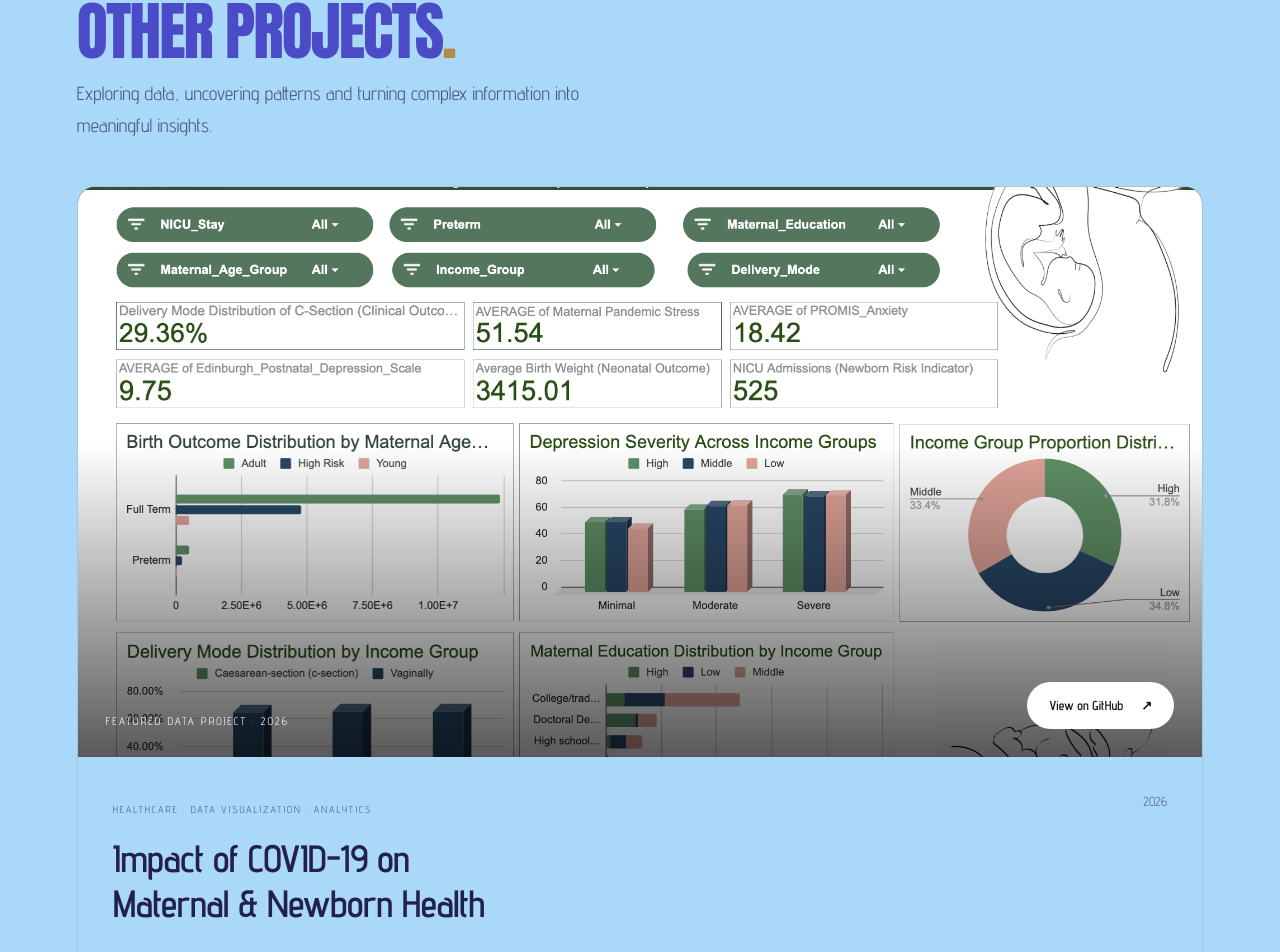
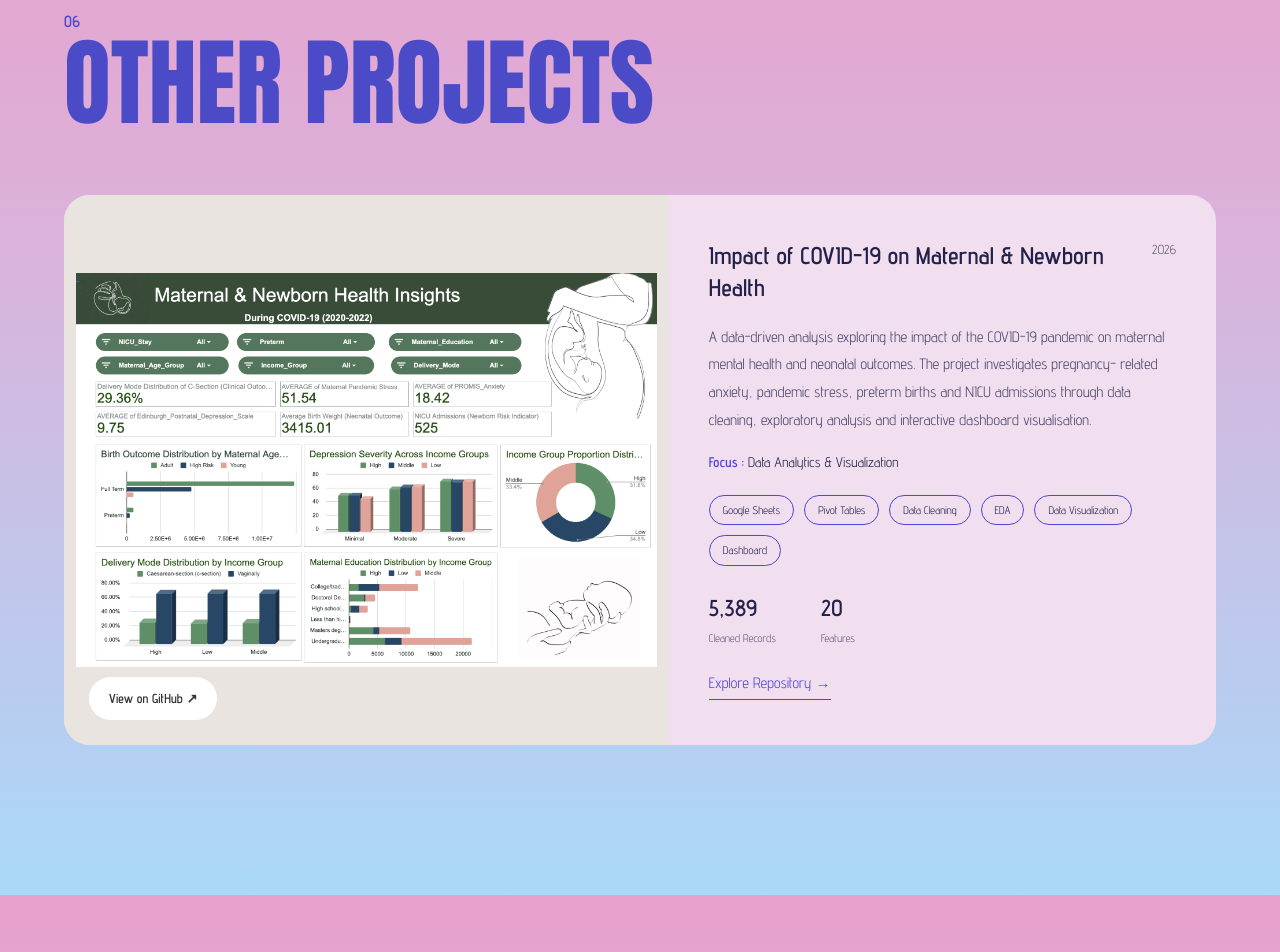
Before and after one commit to connectwithvanshika/ui-ux-portfolio, a React (Vite) app: page / in a window 1280 px wide. Shown: the part 4415-5367 px from the top of the page. Built offline with nearby package versions, Linux system fonts and the light colour scheme.

Commit message:
added project 2 image

```diff
--- a/src/components/Sections.jsx
+++ b/src/components/Sections.jsx
@@ -236,33 +236,18 @@ export function Contact() {
 
 
 
+
 export function OtherProjects() {
   return (
-    <section id="other-projects" className="other-projects">
-
-      <div className="section-heading">
-        <span className="eyebrow">BEYOND THE INTERFACE / DATA ANALYTICS</span>
-        <h2>Other Projects<span>.</span></h2>
-        <p>
-          Exploring data, uncovering patterns and turning
-          complex information into meaningful insights.
-        </p>
-      </div>
-
+    <Section id="other-projects" n="06" title="Other Projects">
       <article className="featured-data-project">
 
-        {/* Project Image */}
+        {/* Left: Full Dashboard Image */}
         <div className="featured-project-image">
-
           <img
             src={dashboard}
-            alt="Maternal and newborn health analytics dashboard"
+            alt="Maternal and Newborn Health Dashboard"
           />
-
-          <div className="featured-image-overlay">
-            <span className="featured-label">
-              FEATURED DATA PROJECT · 2026
-            </span>
 
           <a
             href="https://github.com/connectwithvanshika/SectionC_Group6_Pregnant_Women_COVID19"
@@ -270,39 +255,43 @@ export function OtherProjects() {
             rel="noopener noreferrer"
             className="github-project-button"
           >
-              View on GitHub <span>↗</span>
+            View on GitHub ↗
           </a>
         </div>
 
-        </div>
-
-        {/* Project Information */}
+        {/* Right: Project Details */}
         <div className="featured-project-info">
 
           <div className="featured-project-heading">
-            <div>
-              <span className="project-category">
-                HEALTHCARE · DATA VISUALIZATION · ANALYTICS
-              </span>
-
-              <h3>
-                Impact of COVID-19 on
-                <br />
-                Maternal & Newborn Health
-              </h3>
+            <h3>Impact of COVID-19 on Maternal & Newborn Health</h3>
+            <span>2026</span>
           </div>
 
-            <span className="project-date">2026</span>
+          <p>
+            A data-driven analysis exploring the impact of the
+            COVID-19 pandemic on maternal mental health and
+            neonatal outcomes. The project investigates pregnancy-
+            related anxiety, pandemic stress, preterm births and
+            NICU admissions through data cleaning, exploratory
+            analysis and interactive dashboard visualisation.
+          </p>
+
+          <div className="project-role">
+            <strong>Focus :</strong> Data Analytics & Visualization
           </div>
 
-          <p className="featured-project-description">
-            A data-driven analysis of the impact of the COVID-19
-            pandemic on maternal mental health and neonatal
-            outcomes. Exploring pregnancy-related anxiety,
-            pandemic stress, preterm births and NICU admissions
-            through data cleaning, exploratory analysis and
-            interactive dashboards.
-          </p>
+          <div className="project-tools">
+            {[
+              'Google Sheets',
+              'Pivot Tables',
+              'Data Cleaning',
+              'EDA',
+              'Data Visualization',
+              'Dashboard'
+            ].map(tool => (
+              <span key={tool}>{tool}</span>
+            ))}
+          </div>
 
           <div className="project-highlights">
             <div>
@@ -314,35 +303,19 @@ export function OtherProjects() {
               <strong>20</strong>
               <span>Features</span>
             </div>
-
-            <div>
-              <strong>9.78%</strong>
-              <span>NICU Admission Rate</span>
           </div>
 
-            <div>
-              <strong>19.4%</strong>
-              <span>Preterm Birth Rate</span>
-            </div>
-          </div>
-
-          <div className="featured-project-tools">
-            {[
-              'Google Sheets',
-              'Pivot Tables',
-              'Data Cleaning',
-              'EDA',
-              'Data Visualization',
-              'Dashboard Design'
-            ].map(tool => (
-              <span key={tool}>{tool}</span>
-            ))}
-          </div>
+          <a
+            href="https://github.com/connectwithvanshika/SectionC_Group6_Pregnant_Women_COVID19"
+            target="_blank"
+            rel="noopener noreferrer"
+            className="project-link"
+          >
+            Explore Repository →
+          </a>
 
         </div>
-
       </article>
-
-    </section>
+    </Section>
   );
 }
--- a/src/styles.css
+++ b/src/styles.css
@@ -609,89 +609,50 @@ blockquote{font-family:var(--disp);color:var(--ind);font-size:clamp(24px,3vw,36p
 
 
 
-.other-projects {
-  padding: 100px 6%;
+.featured-data-project {
+  display: grid;
+  grid-template-columns: 1.05fr 0.95fr;
+  width: 100%;
+  min-height: 455px;
+  border-radius: 26px;
+  overflow: hidden;
+  background: var(--panel, #f1dfef);
 }
 
-.other-projects .section-heading {
-  margin-bottom: 45px;
-}
-
-.other-projects .section-heading h2 {
-  font-size: clamp(2.5rem, 5vw, 4.5rem);
-  letter-spacing: -2px;
-  margin: 14px 0;
-}
-
-.other-projects .section-heading h2 span {
-  color: #b58a45;
-}
-
-.other-projects .section-heading p {
-  max-width: 520px;
-  opacity: 0.7;
-  line-height: 1.7;
-}
-
-/* Featured Card */
-
-.featured-data-project {
-  border: 1px solid rgba(128,128,128,0.2);
-  border-radius: 18px;
-  overflow: hidden;
-}
-
-/* Large Project Image */
+/* Image container */
 
 .featured-project-image {
-  width: 100%;
-  height: clamp(300px, 48vw, 570px);
   position: relative;
+  min-width: 0;
+  min-height: 455px;
+  background: #e9e4e0;
+  display: flex;
+  align-items: center;
+  justify-content: center;
   overflow: hidden;
-  background: #1b2630;
 }
 
 .featured-project-image img {
   width: 100%;
   height: 100%;
-  object-fit: cover;
+  position: absolute;
+  inset: 0;
+  object-fit: contain;
   object-position: center;
-  display: block;
-  transition: transform 0.6s ease;
+  padding: 12px;
 }
 
-.featured-data-project:hover .featured-project-image img {
-  transform: scale(1.025);
-}
-
-.featured-image-overlay {
-  position: absolute;
-  inset: 0;
-  padding: 28px;
-  display: flex;
-  align-items: flex-end;
-  justify-content: space-between;
-  background: linear-gradient(
-    to top,
-    rgba(0,0,0,0.65),
-    transparent 55%
-  );
-}
-
-.featured-label {
-  color: white;
-  font-size: 11px;
-  letter-spacing: 2px;
-}
+/* GitHub button */
 
 .github-project-button {
-  display: inline-flex;
-  align-items: center;
-  gap: 18px;
-  padding: 14px 22px;
-  border-radius: 50px;
-  background: white;
-  color: #171717;
+  position: absolute;
+  bottom: 25px;
+  left: 25px;
+  z-index: 2;
+  padding: 12px 20px;
+  background: #fff;
+  color: #333;
+  border-radius: 30px;
   text-decoration: none;
   font-size: 13px;
   font-weight: 600;
@@ -699,122 +660,120 @@ blockquote{font-family:var(--disp);color:var(--ind);font-size:clamp(24px,3vw,36p
 }
 
 .github-project-button:hover {
-  background: #b58a45;
+  background: #252525;
   color: white;
 }
 
-/* Project Details */
+/* Right content */
 
 .featured-project-info {
-  padding: 35px;
+  padding: 45px 40px;
+  display: flex;
+  flex-direction: column;
+  justify-content: center;
 }
 
 .featured-project-heading {
   display: flex;
+  align-items: flex-start;
   justify-content: space-between;
-  gap: 20px;
-}
-
-.project-category {
-  font-size: 10px;
-  letter-spacing: 1.8px;
-  opacity: 0.65;
+  gap: 12px;
 }
 
 .featured-project-heading h3 {
-  font-size: clamp(25px, 4vw, 38px);
-  letter-spacing: -1px;
-  line-height: 1.2;
-  margin: 15px 0;
+  font-size: 24px;
+  line-height: 1.35;
+  margin: 0 0 18px;
 }
 
-.project-date {
+.featured-project-heading span {
   font-size: 13px;
-  opacity: 0.6;
+  white-space: nowrap;
+  opacity: 0.7;
 }
 
-.featured-project-description {
-  max-width: 850px;
-  font-size: 14px;
-  line-height: 1.9;
-  opacity: 0.75;
-  margin: 15px 0 30px;
+.featured-project-info p {
+  font-size: 15px;
+  line-height: 1.85;
+  margin: 0 0 18px;
+  opacity: 0.8;
 }
 
-/* Project Statistics */
+.project-role {
+  font-size: 14px;
+  margin-bottom: 22px;
+}
+
+.project-role strong {
+  color: var(--accent, #5146d8);
+}
+
+/* Tools */
+
+.project-tools {
+  display: flex;
+  flex-wrap: wrap;
+  gap: 10px;
+  margin-bottom: 25px;
+}
+
+.project-tools span {
+  padding: 6px 13px;
+  border: 1px solid var(--accent, #5146d8);
+  border-radius: 30px;
+  font-size: 11px;
+}
+
+/* Highlights */
 
 .project-highlights {
-  display: grid;
-  grid-template-columns: repeat(4, 1fr);
-  gap: 20px;
-  padding: 25px 0;
-  border-top: 1px solid rgba(128,128,128,0.2);
-  border-bottom: 1px solid rgba(128,128,128,0.2);
+  display: flex;
+  gap: 45px;
+  margin-bottom: 25px;
 }
 
 .project-highlights div {
   display: flex;
   flex-direction: column;
-  gap: 8px;
+  gap: 5px;
 }
 
 .project-highlights strong {
-  font-size: 25px;
-  letter-spacing: -1px;
+  font-size: 23px;
 }
 
 .project-highlights span {
   font-size: 11px;
-  opacity: 0.65;
+  opacity: 0.7;
 }
 
-/* Tools */
+/* Repository link */
 
-.featured-project-tools {
-  display: flex;
-  flex-wrap: wrap;
-  gap: 9px;
-  margin-top: 25px;
+.featured-project-info .project-link {
+  align-self: flex-start;
+  font-size: 15px;
+  color: var(--accent, #5146d8);
+  text-decoration: none;
+  border-bottom: 1px solid currentColor;
+  padding-bottom: 5px;
 }
 
-.featured-project-tools span {
-  padding: 8px 13px;
-  border: 1px solid rgba(128,128,128,0.25);
-  border-radius: 30px;
-  font-size: 11px;
-}
+/* Mobile */
 
-/* Responsive */
+@media (max-width: 750px) {
+  .featured-data-project {
+    grid-template-columns: 1fr;
+  }
 
-@media (max-width: 650px) {
-  .other-projects {
-    padding: 70px 5%;
+  .featured-project-image {
+    min-height: 300px;
   }
 
   .featured-project-info {
-    padding: 22px;
+    padding: 28px 22px;
   }
 
-  .featured-project-image {
-    height: 300px;
-  }
-
-  .featured-image-overlay {
-    padding: 16px;
-  }
-
-  .featured-label {
-    font-size: 9px;
-  }
-
-  .github-project-button {
-    padding: 11px 14px;
-    font-size: 11px;
-    gap: 8px;
-  }
-
-  .project-highlights {
-    grid-template-columns: repeat(2, 1fr);
-    row-gap: 25px;
+  .featured-project-heading h3 {
+    font-size: 21px;
   }
 }
```
Also changed, not shown: src/assets/fuel&cost_impact.png (added). Lines whose indentation alone changed are shown as unchanged.
